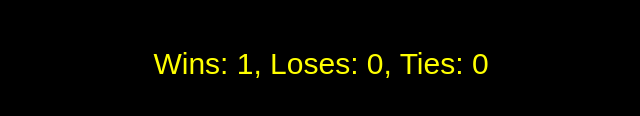
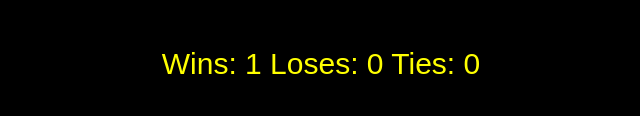
Before and after one commit to gabs712/rock-paper-scissors, a plain HTML site: page index.html in a window 1280 px wide. Both pictures are taken after a click on the button "Rock". Shown: the part 342-458 px from the top of the page, without its empty margins (319-959 px from the left). Drawn offline with Linux system fonts and the light colour scheme.

Commit message:
Alter score formating

```diff
--- a/script.js
+++ b/script.js
@@ -21,7 +21,7 @@ function playGame(e) {
     else ties += 1;
 
     let score = document.querySelector('.score')
-    score.textContent = `Wins: ${wins}, Loses: ${loses}, Ties: ${ties}`
+    score.textContent = `Wins: ${wins} Loses: ${loses} Ties: ${ties}`
 
     if (wins === 5 || loses === 5) {
       let result = document.querySelector('.result')
--- a/style.css
+++ b/style.css
@@ -56,4 +56,6 @@ body {
 
 .score {
   margin-bottom: 20px;
+  font-size: 13px;
+  color: white;
 }
```
